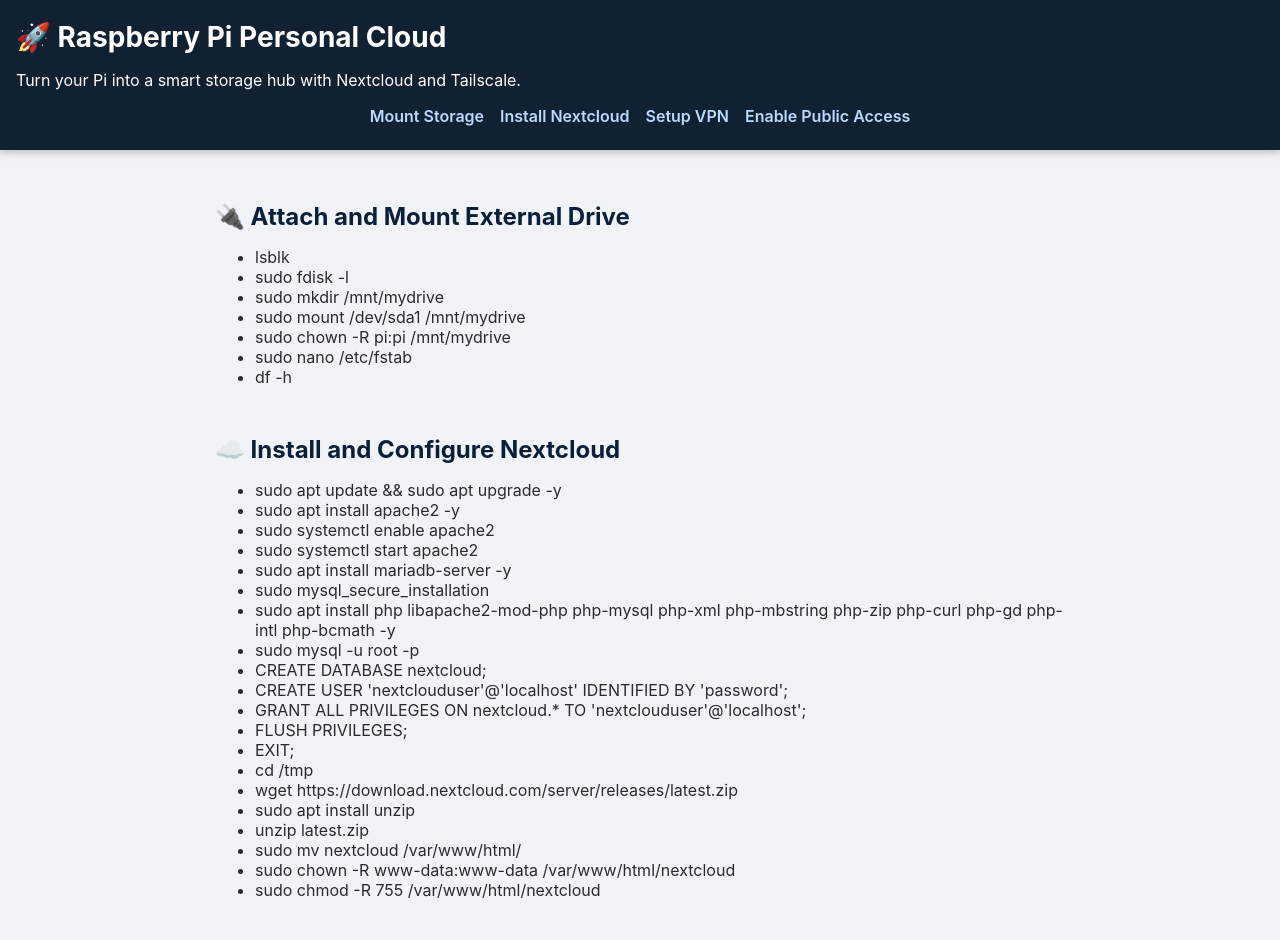
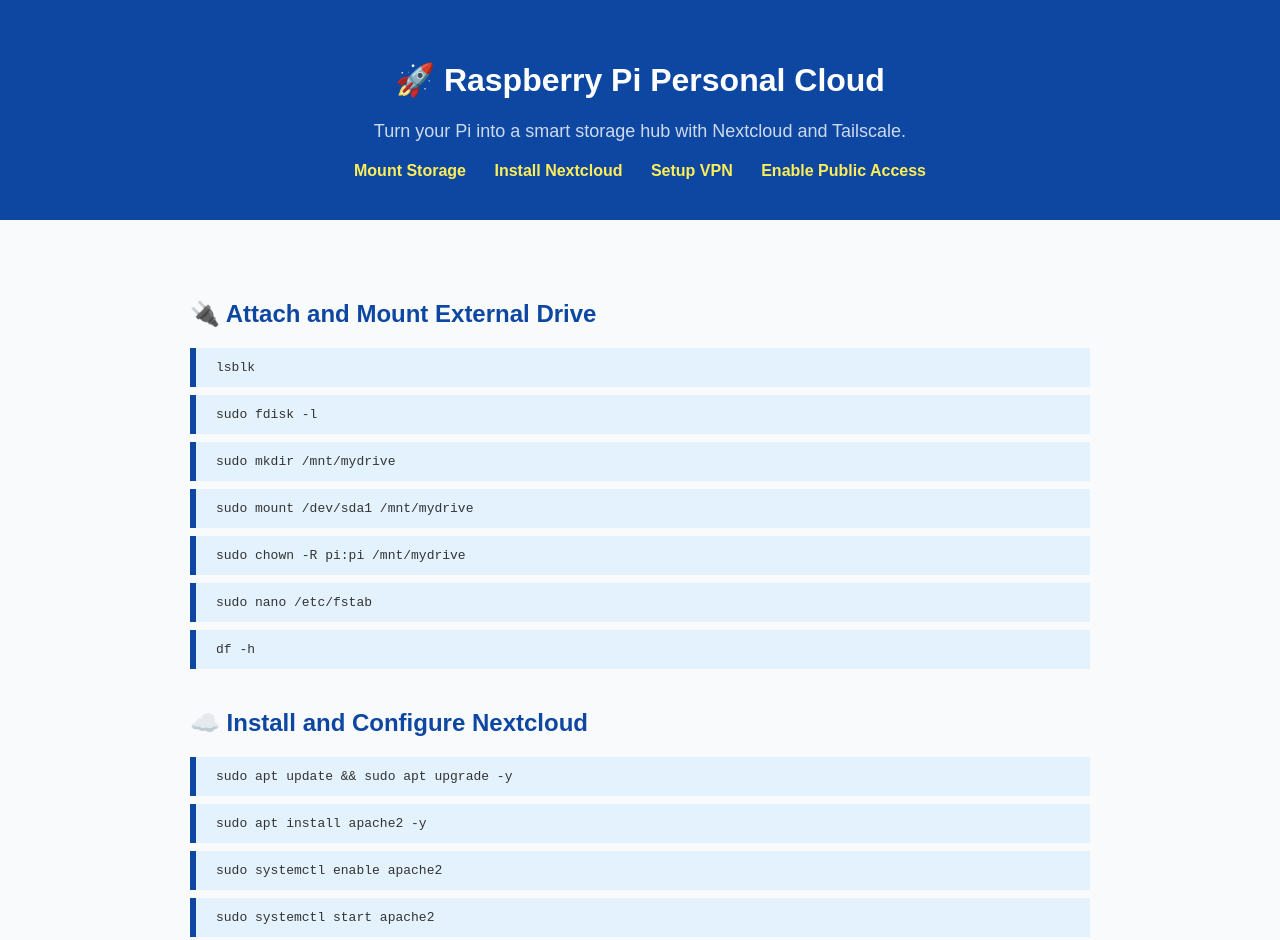
Before and after one commit to roopankumar1404/raspberry-pi-cloud-storage, a plain HTML site: page index.html in a window 1280 px wide. Shown: the top 940 px of the page. Drawn offline with Linux system fonts and the light colour scheme.

Commit message:
Update style.css

```diff
--- a/style.css
+++ b/style.css
@@ -1,105 +1,77 @@
 body {
-  font-family: 'Inter', 'Roboto', sans-serif;
+  font-family: 'Arial', sans-serif;
   margin: 0;
-  padding: 0;
-  background-color: #f0f4f9;
-  color: #2b2b2b;
+  background: #f9fafc;
+  color: #333;
 }
 
 header {
-  background-color: #102132;
-  color: #ffffff;
-  padding: 0.75rem 1rem;
-  box-shadow: 0 2px 8px rgba(0, 0, 0, 0.25);
-  position: sticky;
-  top: 0;
-  z-index: 1000;
+  background-color: #0d47a1;
+  color: white;
+  padding: 40px 20px;
+  text-align: center;
 }
 
-.header-content {
-  display: flex;
-  flex-direction: column;
-  align-items: center;
-}
-
-h1 {
-  font-size: 1.75rem;
-  margin: 0.5rem 0;
-}
-
-.logos {
-  display: flex;
-  gap: 1rem;
-  margin: 0.5rem 0;
-}
-
-.logos img {
-  height: 42px;
-  background: #ffffff;
-  padding: 6px;
-  border-radius: 6px;
-  box-shadow: 0 1px 4px rgba(0, 0, 0, 0.1);
+.tagline {
+  margin-top: 10px;
+  font-size: 18px;
+  opacity: 0.8;
 }
 
 nav {
-  display: flex;
-  gap: 1rem;
-  flex-wrap: wrap;
-  justify-content: center;
-  margin: 0.75rem 0;
+  margin-top: 20px;
 }
 
 nav a {
-  color: #bbd9ff;
+  margin: 0 12px;
   text-decoration: none;
-  font-weight: 600;
-  transition: color 0.3s ease;
-}
-
-nav a:hover {
-  color: #ffffff;
+  color: #ffee58;
+  font-weight: bold;
 }
 
 main {
-  padding: 2rem;
-  max-width: 850px;
+  padding: 40px 20px;
+  max-width: 900px;
   margin: auto;
 }
 
-section {
-  margin-bottom: 3rem;
+h2 {
+  color: #0d47a1;
+  margin-top: 40px;
 }
 
-h2 {
-  color: #0b1e3a;
-  font-size: 1.5rem;
-  margin-bottom: 1rem;
+.cmd-list {
+  list-style: none;
+  padding: 0;
 }
 
-.step {
-  font-weight: 600;
-  margin-top: 1.2rem;
-  color: #003366;
-  border-left: 4px solid #89b4f5;
-  padding-left: 0.5rem;
+.cmd-list li {
+  background: #e3f2fd;
+  padding: 12px 20px;
+  margin: 8px 0;
+  border-left: 6px solid #0d47a1;
+  font-family: monospace;
+  cursor: pointer;
+  position: relative;
+  transition: background 0.3s;
 }
 
-.command {
-  background-color: #e3ecf7;
-  padding: 0.5rem 0.75rem;
-  font-family: 'Courier New', Courier, monospace;
-  border-radius: 6px;
-  margin: 0.3rem 0;
-  display: block;
-  white-space: pre-wrap;
+.cmd-list li:hover {
+  background: #bbdefb;
+}
+
+.config-box {
+  background: #212121;
+  color: #cfd8dc;
+  padding: 16px;
+  border-radius: 8px;
+  font-family: monospace;
   overflow-x: auto;
 }
 
 footer {
+  background: #0d47a1;
+  color: #fff;
+  padding: 20px;
   text-align: center;
-  padding: 1rem;
-  background-color: #102132;
-  color: #e0e0e0;
-  font-size: 0.85rem;
-  margin-top: 2rem;
 }
```
